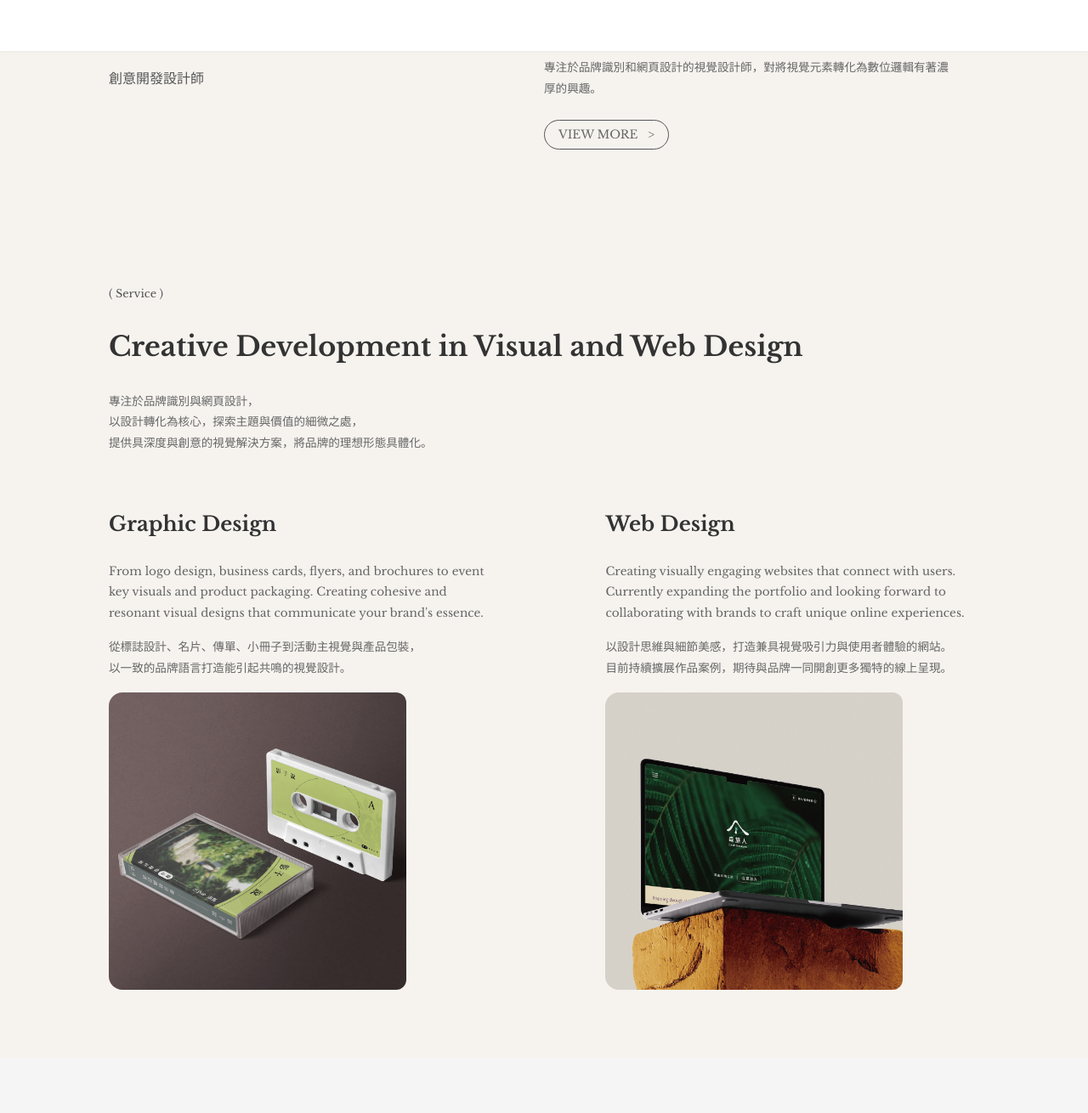
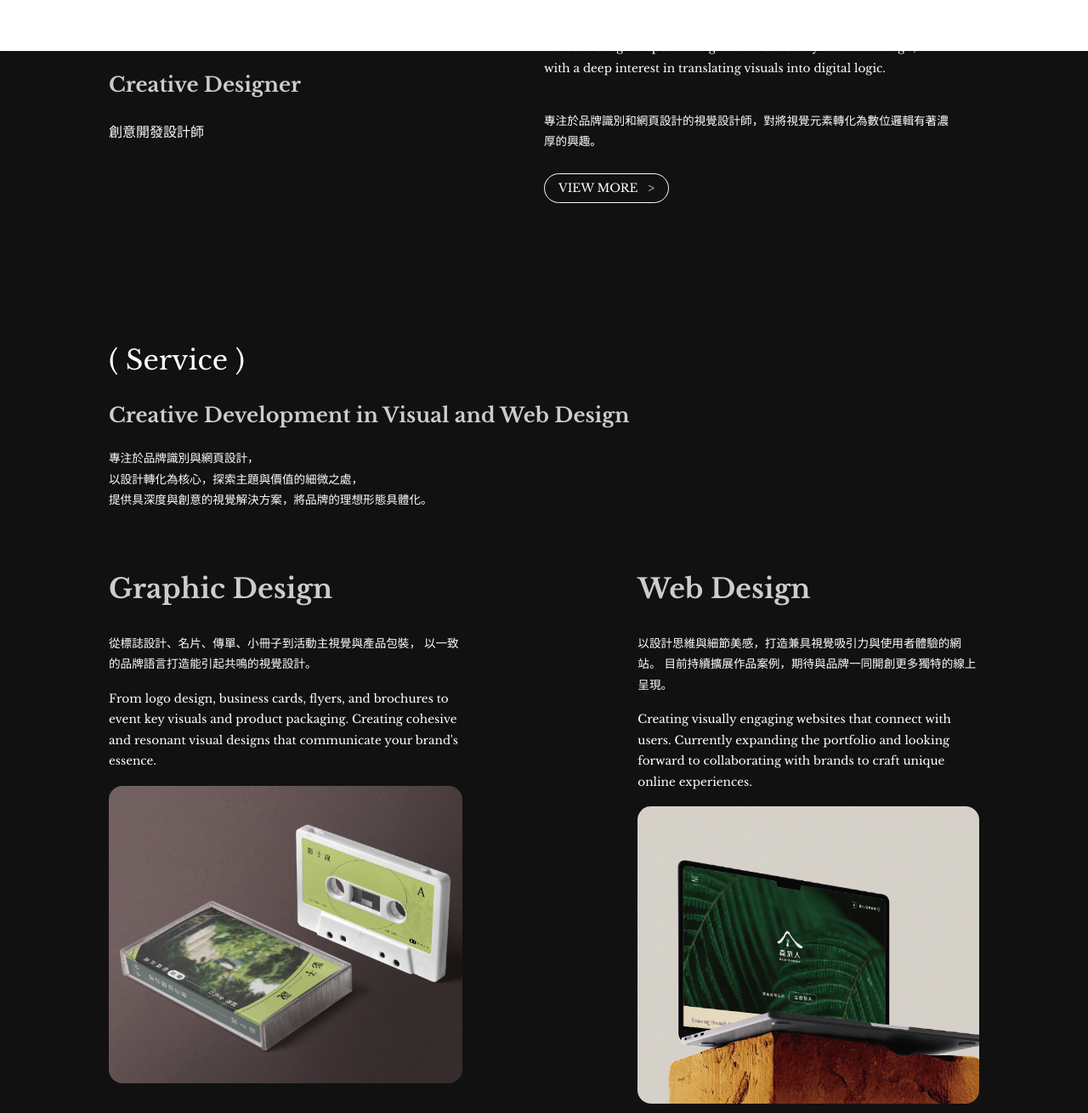
Before and after one commit to daiweiru0931-cmyk/ww_ww.studio, a React (Vite) app: page / in a window 1280 px wide. Shown: the part 1220-2530 px from the top of the page at 85% size. Built offline with nearby package versions, Linux system fonts and the light colour scheme.

Commit message:
background hover

```diff
--- a/src/App.css
+++ b/src/App.css
@@ -2,13 +2,17 @@
    General Styles & Utilities
 ============================== */
 :root {
+  /* ===== 顏色變數 ===== */
   --background-color: #f6f3ef;
-    --dark-gray: #333;
-    --gray: #555;
   --text-color: #333;
+  --link-color: #333;
+  --gray-color: #555;
   --secondary-color: #fff;
-    --light-gray: #f5f5f5;
-    --primary-color: #333;
+  --light-gray: #999;
+  --divider-color: #333;
+  --footer-bg: #111;
+  --footer-text: #ccc;
+  --footer-link: #fff;
 }
 
 body {
@@ -18,6 +22,7 @@
   line-height: 1.6;
   margin: 0;
   padding: 0;
+  transition: background-color 0.5s ease, color 0.5s ease;
 }
 
 h1, h2, h3, h4, h5, h6 {
@@ -26,13 +31,28 @@
 
 a {
   text-decoration: none;
-    color: inherit;
+  color: var(--link-color);
+  transition: color 0.5s ease;
 }
 
 ul {
   list-style: none;
   padding: 0;
   margin: 0;
+}
+
+/* ==============================
+   Dark Mode 全頁黑底白字
+============================== */
+body.dark-mode {
+  --background-color: #111;
+  --text-color: #ccc;
+  --link-color: #ccc;
+  --gray-color: #fff;
+  --divider-color: #fff;
+  --footer-bg: #111;
+  --footer-text: #fff;
+  --footer-link: #fff;
 }
 
 /* ==============================
@@ -54,7 +74,7 @@
 }
 
 .encrypted {
-    color: var(--gray);
+  color: var(--gray-color);
 }
 
 .hero-right {
@@ -69,12 +89,12 @@
   margin-top: 12px;
   margin-bottom: 3px;
   font-size: clamp(1rem, 1.2vw, 1.2rem);
-    color: var(--dark-gray);
+  color: var(--text-color);
 }
 
 .hero-right p {
   font-size: clamp(0.8rem, 0.9vw, 0.9rem);
-    color: var(--gray);
+  color: var(--gray-color);
 }
 
 .hero-right .info-box-container {
@@ -89,21 +109,21 @@
 ============================== */
 .info-box-container {
   position: fixed;
-    bottom: 20px; /* 距離底部邊緣 */
-    z-index: 99; /* 確保它浮在其他內容之上 */
-    position: relative; /* 讓懸浮視窗可以相對於它定位 */
+  bottom: 20px;
+  z-index: 99;
+  position: relative;
 }
 
 .info-box {
   width: 400px;
   height: 35px;
-    border: 1px solid #999;
+  border: 1px solid var(--gray-color);
   border-radius: 5px;
   display: flex;
   align-items: center;
   justify-content: space-between;
   padding: 0.5rem 1rem;
-    background: #fff;
+  background: var(--secondary-color);
   box-sizing: border-box;
   z-index: 10;
 }
@@ -119,7 +139,7 @@
 .info-text {
   font-size: clamp(0.8rem, 0.9vw, 0.9rem);
   font-weight: 500;
-    color: var(--dark-gray);
+  color: var(--text-color);
 }
 
 .info-btn {
@@ -128,13 +148,13 @@
   background: transparent;
   border: none;
   cursor: pointer;
-    color: var(--dark-gray);
+  color: var(--text-color);
   transition: transform 0.2s ease;
 }
 
 .info-btn:hover {
   transform: rotate(90deg);
-    color: #999;
+  color: var(--gray-color);
 }
 
 /* 懸浮視窗本體 */
@@ -142,42 +162,26 @@
   position: absolute;
   top: 100%;
   right: 0;
-    width: 400px; /* 保持與 info-box 相同的寬度 */
+  width: 400px;
   box-sizing: border-box;
-    max-height: 400px; /* 限制高度，避免過長 */
-    overflow-y: auto; /* 內容過多時允許滾動 */
-    background-color: #fff;
-    color: var(--gray);
-    border-top: none; /* 讓它看起來是從 info-box 下延伸 */
-    border-radius: 0 0 5px 5px; /* 只有底部圓角 */
+  max-height: 400px;
+  overflow-y: auto;
+  background-color: var(--secondary-color);
+  color: var(--gray-color);
+  border-radius: 0 0 5px 5px;
   box-shadow: 0 5px 15px rgba(0, 0, 0, 0.5);
   padding: 1rem;
-    z-index: 9; /* 確保在底部黑條之下 */
-    /* 增加動畫效果 */
+  z-index: 9;
   transform-origin: top;
   transition: opacity 0.3s ease, transform 0.3s ease;
-  }
-
-  /* 視窗頂部控制區 */
-  .modal-header-controls {
-    display: flex;
-    justify-content: space-between;
-    align-items: center;
-    padding-bottom: 0.5rem;
-  }
-
-  /* 視窗內容樣式 */
-  .modal-body-content .intro-text-item {
-    line-height: 1.4;
-    font-size: 0.9rem;
 }
 
 /* ==============================
    About Section
 ============================== */
 .section-label {
-    font-size: clamp(0.8rem, 0.95vw, 1rem);
-    color: #555;
+  font-size: clamp(1.5rem, 2.5vw, 2rem);
+  color: var(--gray-color);
   margin-bottom: 1rem;
   display: block;
 }
@@ -188,7 +192,7 @@
 
 .about-content {
   display: flex;
-    align-items: flex-start; /* 垂直頂對齊 */
+  align-items: flex-start;
   justify-content: space-between;
   gap: 2rem;
   flex-wrap: wrap;
@@ -196,7 +200,7 @@
 
 .about-text,
 .about-description {
-    flex: 1 1 45%; /* 各佔約一半 */
+  flex: 1 1 45%;
   box-sizing: border-box;
   min-width: 300px;
 }
@@ -204,20 +208,20 @@
 .about-text {
   display: flex;
   flex-direction: column;
-    justify-content: center; /* 內容垂直置中 */
+  justify-content: center;
 }
 
-  .about-text h2 {
-    font-size: clamp(1.5rem, 2.5vw, 2rem);
+.about-text h3 {
+  font-size: clamp(1rem, 2vw, 1.5rem);
   font-weight: bold;
-    margin-bottom: 1rem;
-    color: var(--dark-gray);
+  color: var(--text-color);
+  margin-top: 50px;
 }
 
 .about-text p {
   font-size: clamp(1rem, 1.2vw, 1.2rem);
-    color: #555;
-    line-height: 1.8;
+  color: var(--gray-color);
+  margin: 0;
 }
 
 .about-description {
@@ -228,56 +232,58 @@
 
 .about-description p {
   font-size: clamp(0.85rem, 0.95vw, 1rem);
-    color: #666;
+  color: var(--gray-color);
   line-height: 1.8;
   margin-bottom: 1.5rem;
 }
 
 .view-more-btn {
-    display: inline-block; /* 不撐滿 flex */
-    align-self: flex-start; /* 避免拉伸 */
+  display: inline-block;
+  align-self: flex-start;
   background-color: var(--background-color);
-    border: 1px solid var(--gray);
+  border: 1px solid var(--gray-color);
   border-radius: 2.4rem;
   padding: 0.5rem 1rem;
   cursor: pointer;
-    color: #666;
+  color: var(--gray-color);
   font-size: clamp(0.85rem, 0.95vw, 1rem);
   font-family: 'Libre Baskerville', 'Noto Sans TC', serif;
   transition: all 0.3s ease;
-
-    width: auto;
-    max-width: none;
 }
 
 .view-more-btn:hover {
-    background-color: var(--gray);
+  background-color: var(--gray-color);
   color: var(--secondary-color);
 }
 
-  /* ===== Service Section ===== */
+/* ==============================
+   Service Section
+============================== */
 .service {
   padding: 80px 10%;
+  transition: background-color 0.5s ease, color 0.5s ease;
 }
 
 .service-text h2 {
-    font-size: clamp(1.5rem, 2.5vw, 2rem);
+  font-size: clamp(1rem, 2vw, 1.5rem);
   font-weight: bold;
-    color: var(--dark-gray);
+  color: var(--text-color);
+  transition: color 0.5s ease;
 }
 
 .service-text p {
   font-size: clamp(0.85rem, 0.95vw, 1rem);
-    color: #666;
+  color: var(--gray-color);
   line-height: 1.8;
   margin-bottom: 1rem;
+  transition: color 0.5s ease;
 }
 
 .service-wrapper {
   display: flex;
-    justify-content: space-between;
+  justify-content: center;
   align-items: flex-start;
-    gap: 4rem;
+  gap: 10%;
   position: relative;
 }
 
@@ -288,33 +294,37 @@
   gap: 1rem;
 }
 
-  .service-item-left h3, .service-item-right h3 {
-    font-size: clamp(1rem, 2vw, 1.5rem);
+.service-item-left h2, .service-item-right h2 {
+  font-size: clamp(1.5rem, 2.5vw, 2rem);
   font-weight: bold;
-    color: var(--dark-gray);
+  color: var(--text-color);
   padding-top: 1.5rem;
+  transition: color 0.5s ease;
 }
 
 .service-item-left p, .service-item-right p {
   font-size: clamp(0.85rem, 0.95vw, 1rem);
-    color: #666;
+  color: var(--gray-color);
   line-height: 1.8;
   margin-bottom: 1rem;
+  transition: color 0.5s ease;
 }
 
 /* 內容圖片 */
 .service-image {
-
   border-radius: 16px;
   overflow: hidden;
+  width: 100%;
+  height: 350px;
 }
 
 .service-image img {
-    width: 350px;
-    height: 350px;
+  width: 100%;
+  height: 100%;
+  object-fit: cover;
   display: block;
-    border-radius: 12px;
   transition: transform 0.4s ease;
+  transform-origin: center;
 }
 
 .service-image img:hover {
@@ -323,15 +333,17 @@
 
 /* 中間虛線分隔線 */
 .service-divider {
-    width: 2px;
+  width: 3.5px;
+  align-self: stretch;
   background: repeating-linear-gradient(
     to bottom,
     transparent 0,
-      transparent 6px,
-      #000 6px,
-      #000 10px
+    transparent 5px,
+    #333 5px,
+    #333 10px
   );
   opacity: 0.2;
+  transition: background 0.5s ease, opacity 0.5s ease;
 }
 
 /* ==============================
@@ -359,8 +371,8 @@
 ============================== */
 .footer {
   position: relative;
-      background-color: #111;
-      color: #ccc;
+  background-color: var(--footer-bg);
+  color: var(--footer-text);
   padding: 80px 10%;
   overflow: hidden;
   font-family: "Inter", "Noto Sans TC", sans-serif;
@@ -390,7 +402,7 @@
 .footer-logo p {
   font-size: clamp(1rem, 1.2vw, 1.2rem);
   font-weight: 600;
-      color: #fff;
+  color: var(--footer-link);
 }
 
 .footer-nav ul {
@@ -404,7 +416,7 @@
 .footer-nav li {
   font-weight: 600;
   font-size: clamp(0.85rem, 0.95vw, 1rem);
-      color: #fff;
+  color: var(--footer-link);
   cursor: pointer;
   transition: color 0.3s ease;
 }
@@ -421,32 +433,31 @@
   font-size: clamp(0.85rem, 0.95vw, 1rem);
   line-height: 1.6;
   margin-bottom: 40px;
-      color: #999;
+  color: var(--footer-text);
 }
 
 .footer-office p:first-child {
   font-weight: 600;
-      color: #ccc;
+  color: var(--footer-text);
   margin-bottom: 4px;
 }
 
-    .footer-phone {
+.footer-instagram {
   width: 100%;
   text-align: center;
   margin-top: 10px;
   font-size: clamp(0.85rem, 0.95vw, 1rem);
-      color: #888;
+  color: var(--footer-text);
 }
 
 .footer-bottom {
   text-align: center;
   font-size: clamp(0.85rem, 0.95vw, 1rem);
-      color: #666;
+  color: var(--footer-text);
   position: relative;
   z-index: 2;
 }
 
-    /* 背景裝飾圖形 */
 .footer-bg {
   content: "";
   position: absolute;
@@ -461,6 +472,21 @@
 }
 
 /* ==============================
+   其他元素顏色統一
+============================== */
+.info-box,
+.dropdown-intro-modal,
+.hero-right p,
+.about-text p,
+.about-description p,
+.service-text p,
+.service-item-left p,
+.service-item-right p,
+.view-more-btn {
+  transition: color 0.5s ease, background-color 0.5s ease, border-color 0.5s ease;
+}
+
+/* ==============================
    RWD
 ============================== */
 @media (max-width: 768px) {
@@ -468,58 +494,52 @@
   .hero {
     padding: 10rem 1.5rem 1.5rem 1.5rem;
     flex-direction: column;
-    align-items: center; /* 區塊水平置中 */
-  }
-  .h1-text,
-  .p-text {
-    letter-spacing: -0.2px;   /* 調整字距 */
-  }
-  .hero-right {
-    align-items: center; /* 按鈕與 info-box 水平置中 */
+    align-items: center;
   }
 
-  /* InfoBox 容器 */
+  .hero-right {
+    align-items: center;
+  }
+
   .info-box-container {
     bottom: 1.5rem;
     right: auto;
-    left: 50%; /* 置中步驟： */
-    transform: translateX(-50%); /* 向左移動自身寬度的一半 */
-}
-  .info-box {
-    width: 350px; /* 縮小寬度，讓手機版面更舒適 */
-    height: 30px; /* 略微縮小高度 */
-    padding: 0.4rem 0.8rem; /* 縮小內邊距 */
-  }
-  .info-left {
-    gap: 0.6rem; /* 縮小圖示和文字間距 */
-  }
-  .dropdown-intro-modal {
-    width: 350px; /* 保持與 info-box 相同的寬度 */
-    max-height: 300px; /* 限制高度，避免過長 */
-    padding: 0.8rem; /* 略微縮小內邊距 */
+    left: 50%;
+    transform: translateX(-50%);
   }
 
-  /* About / Service */
+  .info-box {
+    width: 350px;
+    height: 30px;
+    padding: 0.4rem 0.8rem;
+  }
+
+  .dropdown-intro-modal {
+    width: 350px;
+    max-height: 300px;
+    padding: 0.8rem;
+  }
+
   .about, .service {
     padding: 3rem 1.5rem;
   }
+
   .about-content,
   .service-wrapper {
     flex-direction: column;
-    align-items: center; /* 區塊水平置中 */
+    align-items: center;
   }
+
   .about-text,
   .about-description,
   .service-item {
-    justify-content: center; /* 區塊垂直置中 */
+    justify-content: center;
   }
 
-  /* Service divider 隱藏 */
   .service-divider {
     display: none;
   }
 
-  /* Taste */
   .taste-images {
     flex-direction: column;
     align-items: center;
@@ -529,7 +549,6 @@
     flex: 1 1 100%;
   }
 
-  /* Footer */
   .footer {
     padding: 2rem 1.5rem;
   }
@@ -550,50 +569,34 @@
   }
 }
 
-/* 手機小尺寸微調 */
 @media (max-width: 480px) {
-  /* Hero */
   .hero {
     padding: 10rem 1rem 1rem 1rem;
     flex-direction: column;
-    align-items: center; /* 區塊水平置中 */
+    align-items: center;
   }
-  .h1-text,
-  .p-text {
-    letter-spacing: -0.2px;
-  }
+
   .hero-right {
     min-width: auto;
   }
 
-  /* InfoBox*/
   .info-box-container {
     bottom: 1rem;
-    right: auto;
-    left: 50%; /* 置中步驟： */
-    transform: translateX(-50%); /* 向左移動自身寬度的一半 */
-  }
-  /* InfoBox 本體 */
-  .info-box {
-    width: 350px; /* 進一步縮小寬度，適合更窄的螢幕 */
-    padding: 0.3rem 0.7rem; /* 再次縮小內邊距 */
-  }
-  /* 懸浮視窗本體 */
-  .dropdown-intro-modal {
-    width: 350px; /* 保持與 info-box 相同的寬度 */
-    max-height: 250px; /* 進一步限制高度 */
-    padding: 0.7rem; /* 再次縮小內邊距 */
-  }
-  /* 視窗頂部控制區 */
-  .modal-header-controls {
-    padding-bottom: 0.4rem;
-  }
-  /* 視窗內容樣式 */
-  .modal-body-content .intro-text-item {
-    font-size: 0.85rem; /* 略微縮小字體 */
+    left: 50%;
+    transform: translateX(-50%);
   }
 
-  /* About / Service */
+  .info-box {
+    width: 350px;
+    padding: 0.3rem 0.7rem;
+  }
+
+  .dropdown-intro-modal {
+    width: 350px;
+    max-height: 250px;
+    padding: 0.7rem;
+  }
+
   .about-text,
   .about-description,
   .service-item {
--- a/src/App.jsx
+++ b/src/App.jsx
@@ -1,4 +1,4 @@
-import React from 'react';
+import React, { useRef, useEffect } from 'react';
 import HeaderMenu from "./components/HeaderMenu";
 import DecryptedText from './components/DecryptedText';
 import InfoBox from "./components/InfoBox";
@@ -9,6 +9,29 @@ import serviceGpImg from './assets/service/servicegp-img01.jpg';
 import serviceWbImg from './assets/service/servicewb-img01.jpg';
 
 function App() {
+  const serviceRef = useRef(null);
+
+  useEffect(() => {
+    const handleScroll = () => {
+      const section = serviceRef.current;
+      if (!section) return;
+
+      const rect = section.getBoundingClientRect();
+      const triggerPoint = window.innerHeight / 2;
+
+      if (rect.top < triggerPoint && rect.bottom > 0) {
+        document.body.classList.add("dark-mode"); // 整個頁面變黑
+      } else {
+        document.body.classList.remove("dark-mode");
+      }
+    };
+
+    window.addEventListener("scroll", handleScroll);
+    handleScroll(); // 初始化檢查一次
+
+    return () => window.removeEventListener("scroll", handleScroll);
+  }, []);
+
   return (
     <div className="App">
       {/* Header */}
@@ -49,7 +72,7 @@ function App() {
         <span className="section-label">( About )</span>
         <div className="about-content">
           <div className="about-text">
-            <h2>Creative Designer</h2>
+            <h3>Creative Designer</h3>
             <p>創意開發設計師</p>
           </div>
           <div className="about-description">
@@ -67,7 +90,7 @@ function App() {
       </section>
 
       {/* Service Section */}
-      <section className="service">
+      <section className="service" ref={serviceRef}>
         <span className="section-label">( Service )</span>
         <div className="service-content">
           <div className="service-text">
@@ -83,14 +106,14 @@ function App() {
           <div className="service-wrapper">
             {/* 左側 Graphic Design */}
             <div className="service-item-left">
-              <h3>Graphic Design</h3>
+              <h2>Graphic Design</h2>
+              <p>
+                從標誌設計、名片、傳單、小冊子到活動主視覺與產品包裝，
+                以一致的品牌語言打造能引起共鳴的視覺設計。
+              </p>
               <p>
                 From logo design, business cards, flyers, and brochures to event key visuals and product packaging.
                 Creating cohesive and resonant visual designs that communicate your brand's essence.
-              </p>
-              <p>
-                從標誌設計、名片、傳單、小冊子到活動主視覺與產品包裝，<br/>
-                以一致的品牌語言打造能引起共鳴的視覺設計。
               </p>
 
               <div className="service-image">
@@ -103,14 +126,14 @@ function App() {
 
             {/* 右側 Web Design */}
             <div className="service-item-right">
-              <h3>Web Design</h3>
+              <h2>Web Design</h2>
+              <p>
+                以設計思維與細節美感，打造兼具視覺吸引力與使用者體驗的網站。
+                目前持續擴展作品案例，期待與品牌一同開創更多獨特的線上呈現。
+              </p>
               <p>
                 Creating visually engaging websites that connect with users.
                 Currently expanding the portfolio and looking forward to collaborating with brands to craft unique online experiences.
-              </p>
-              <p>
-                以設計思維與細節美感，打造兼具視覺吸引力與使用者體驗的網站。<br/>
-                目前持續擴展作品案例，期待與品牌一同開創更多獨特的線上呈現。
               </p>
 
               <div className="service-image">
@@ -157,7 +180,16 @@ function App() {
               <p>Oline Office</p>
               <p>MAIL : daiweiru0931@gmail.com</p>
             </div>
-            <p className="footer-phone">PHONE : +886 931-276270</p>
+            <p className="footer-instagram">
+              Instagram :&nbsp;
+              <a
+                href="https://www.instagram.com/ww__ww.studio/"
+                target="_blank"
+                rel="noopener noreferrer"
+              >
+                ww__ww.studio
+              </a>
+            </p>
           </div>
         </div>
 
@@ -169,7 +201,6 @@ function App() {
         {/* 背景裝飾 */}
         <div className="footer-bg"></div>
       </footer>
-
     </div>
   );
 }
```
Also changed, not shown: src/components/HeaderMenu.css (+14 -14 lines). Lines whose indentation alone changed are shown as unchanged.
